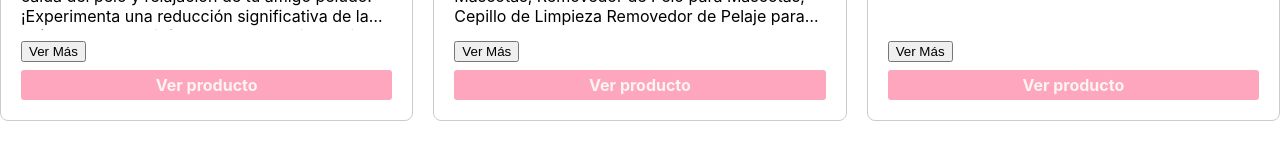
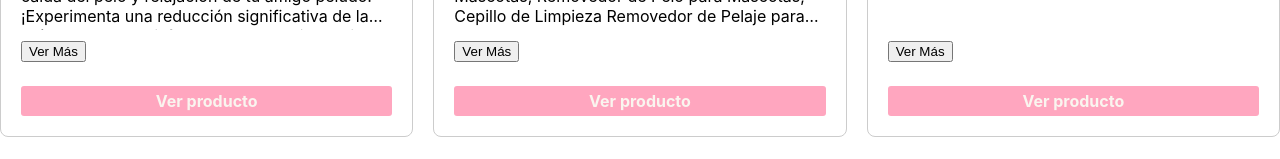
Before and after one commit to eggonzal/clogreen, a React (Create React App) app: page / in a window 1280 px wide. Shown: the part 557-716 px from the top of the page. Built offline with nearby package versions, Linux system fonts and the light colour scheme.

Commit message:
Adds more spacing over card toolbar
Signed-off-by: Emiliano Gibran Gonzalez Perez <emiliano.gonzalez@oracle.com>

```diff
--- a/src/App.css
+++ b/src/App.css
@@ -62,7 +62,7 @@
 
 /* Card Toolbar */
 .ProductCard .CardToolbar {
-  margin-top: 0.5rem;
+  margin-top: 1.5rem;
   display: flex;
   justify-content: center;
   align-content: center;
```
